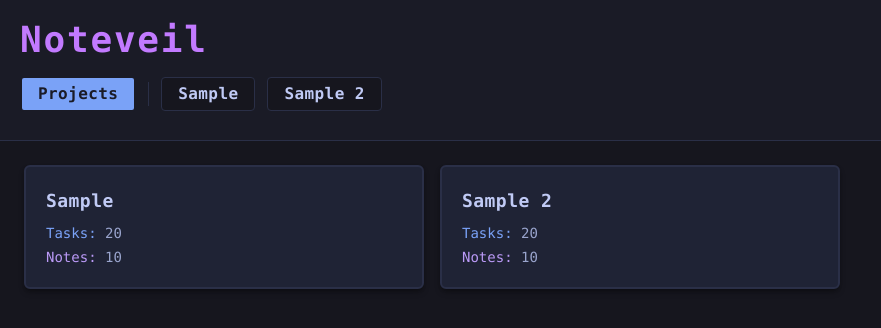
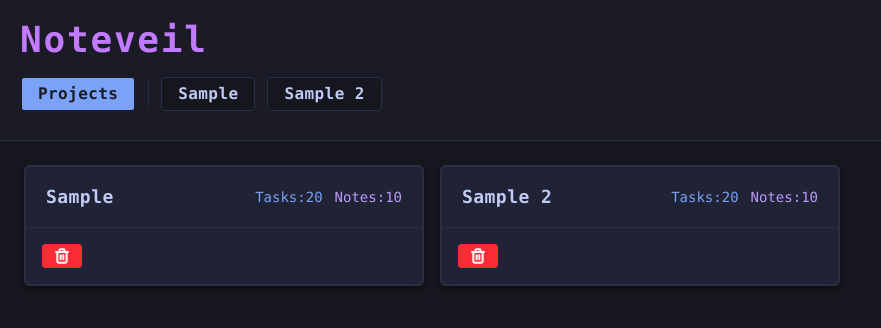
Before and after one commit to HShrigma/noteveil, a React (Vite) app in the folder frontend/: page / in a window 1280 px wide. Shown: the top 328 px of the page, without its empty margins (0-881 px from the left). Built offline with nearby package versions, Linux system fonts and the light colour scheme.

Commit message:
feat(CRUD): implement project deletion, refactor project card styling

```diff
--- a/frontend/src/App.tsx
+++ b/frontend/src/App.tsx
@@ -22,10 +22,13 @@ function App() {
         setActiveProject({id});
         triggerScreenBob(150);
     }
+    const deleteProject = (id:number) => {
+        setProjects(prev => prev.filter(project => project.id !== id));
+    }
     return (
         <>
             <DefaultHeader activeProject={activeProject} onProjectSelect={handleProjectSelect} onScreenChange={handleDisplayChange} currentState={state} projects={projects} />
-            <MainScreen state={state} onProjectSelect={handleProjectSelect} projects={projects} />
+            <MainScreen state={state} onProjectSelect={handleProjectSelect} projects={projects} onProjectDelete={deleteProject}/>
         </>
     );
 }
--- a/frontend/src/components/MainScreen.tsx
+++ b/frontend/src/components/MainScreen.tsx
@@ -9,9 +9,10 @@ interface MainSreenProps {
     projects: ProjectData[];
     state: MainState
     onProjectSelect: (id: number | null) => void;
+    onProjectDelete: (id: number) => void;
 };
 
-export const MainScreen = ({projects, state, onProjectSelect }: MainSreenProps) => {
+export const MainScreen = ({ projects, state, onProjectSelect, onProjectDelete }: MainSreenProps) => {
     const getScreen = () => {
         switch (state) {
             case MAIN_STATES.TASK_DISPLAY:
@@ -21,7 +22,7 @@ export const MainScreen = ({projects, state, onProjectSelect }: MainSreenProps)
             case MAIN_STATES.NOTES_DISPLAY:
                 return <NoteProvider> <NotesHolder /> </NoteProvider>
             case MAIN_STATES.PROJECTS_DISPLAY:
-                return <Projects projects={projects} onProjectChange={onProjectSelect} />
+                return <Projects projects={projects} onProjectChange={onProjectSelect} onProjectDelete={onProjectDelete}/>
             default:
                 console.error(`Unknown State${state}`);
                 return <div>An Error Occurred</div>
--- a/frontend/src/components/projects/Projects.tsx
+++ b/frontend/src/components/projects/Projects.tsx
@@ -1,11 +1,13 @@
 import { MAIN_STATES, MainState, ProjectData } from "../../utils/registries";
+import ConfirmDeleteButton from "../shared/ConfirmDeleteButton";
 
 export interface ProjectsProps {
     projects: ProjectData[];
     onProjectChange: (id: number) => void;
+    onProjectDelete: (id: number) => void;
 }
 
-export const Projects = ({ projects, onProjectChange }: ProjectsProps) => {
+export const Projects = ({ projects, onProjectChange, onProjectDelete }: ProjectsProps) => {
     const changeProject = (id: number) =>
         onProjectChange(id);
 
@@ -14,30 +16,60 @@ export const Projects = ({ projects, onProjectChange }: ProjectsProps) => {
             {projects.map(project => (
                 <div
                     key={project.id}
-                    onClick={() => changeProject(project.id)}
+                    onClick={() => onProjectChange(project.id)}
                     className="
-                        cursor-pointer p-5 rounded-md
-                      bg-[#1f2335] border-2 border-[#2a2f47]
+            group cursor-pointer
+            rounded-md border-2 border-[#2a2f47]
+            bg-[#1f2335]
             shadow-md shadow-black/30
-                        font-mono transition-all duration-200
+            font-mono
+            transition-all duration-200
             hover:bg-[#24283b]
             hover:shadow-[0_0_18px_rgba(122,162,247,0.25)]
             hover:-translate-y-1
-                        active:translate-y-0"
+            active:translate-y-0
+          "
                 >
+                    {/* Top row */}
+                    <div className="flex items-center justify-between px-5 py-4">
                         <h2 className="text-lg font-bold tracking-wide text-[#c0caf5]">
                             {project.title}
                         </h2>
 
-                    <div className="mt-2 text-sm text-[#9aa5ce] space-y-1">
-                        <div>
-                            <span className="text-[#7aa2f7]">Tasks:</span>{" "}
-                            {project.taskCount}
+                        <div className="flex gap-3 text-sm">
+                            <span className="text-[#7aa2f7]">
+                                Tasks:{project.taskCount}
+                            </span>
+                            <span className="text-[#bb9af7]">
+                                Notes:{project.noteCount}
+                            </span>
                         </div>
-                        <div>
-                            <span className="text-[#bb9af7]">Notes:</span>{" "}
-                            {project.noteCount}
                     </div>
+
+                    {/* Divider */}
+                    <div className="h-px bg-[#2a2f47]" />
+
+                    {/* Actions */}
+                    <div className="flex items-center justify-between px-4 py-3">
+                        <div
+                            onClick={(e) => e.stopPropagation()}
+                        >
+                            <ConfirmDeleteButton
+                                onConfirm={() => onProjectDelete(project.id)}
+                            />
+                        </div>
+
+                        <span className="
+              text-xs font-semibold tracking-wide
+              p-2
+              rounded-md
+              bg-[#bb9af7]
+              text-[#fff]
+              opacity-0 group-hover:opacity-100
+              transition-opacity
+            ">
+                            Open→
+                        </span>
                     </div>
                 </div>
             ))}
```
Lines whose indentation alone changed are shown as unchanged.
